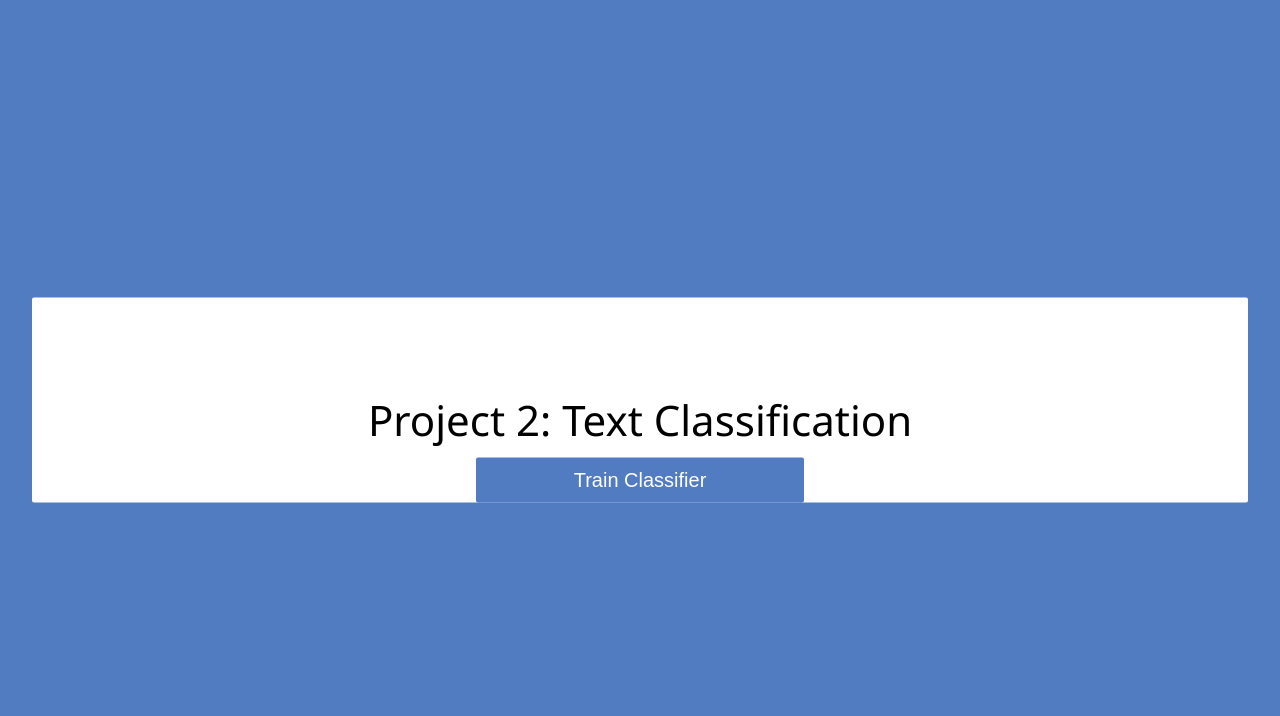
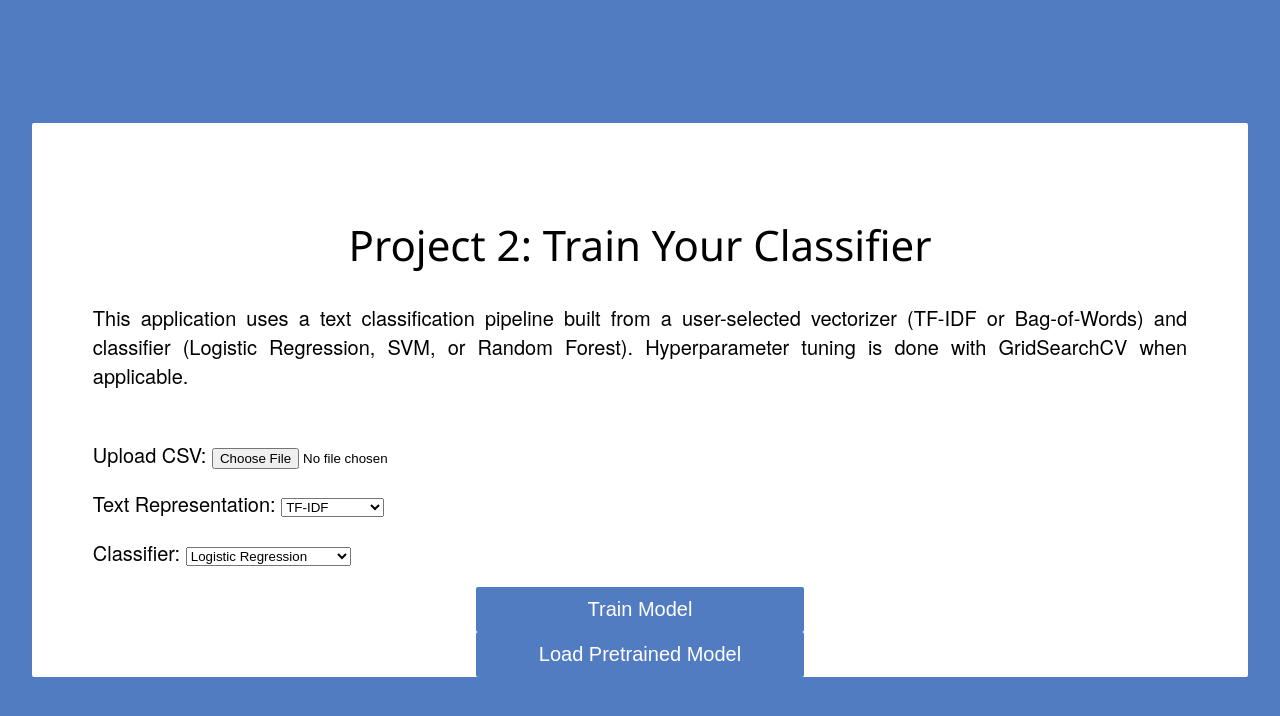
Before and after one commit to Riyashalad1421/HCAI_PROJECT, a Django app: page /project2/ in a window 1280 px wide. Shown: the top 716 px of the page. Run offline with Django 5.2, Linux system fonts and the light colour scheme.

Commit message:
Updated Task 1 project 2

```diff
--- a/project2/forms.py
+++ b/project2/forms.py
@@ -1,11 +1,21 @@
 from django import forms
 
-class TrainingForm(forms.Form):
-    vectorizer_choice = forms.ChoiceField(choices=[
-        ('tfidf', 'TF-IDF'),
-        ('bow', 'Bag-of-Words'),
-    ])
-    classifier_choice = forms.ChoiceField(choices=[
-        ('logreg', 'Logistic Regression'),
-        ('svm', 'SVM')
-    ])
+class TextClassificationForm(forms.Form):
+    file = forms.FileField(label="Upload CSV")
+
+    vectorizer_choice = forms.ChoiceField(
+        choices=[
+            ('tfidf', 'TF-IDF'),
+            ('bow', 'Bag of Words')
+        ],
+        label="Text Representation"
+    )
+
+    model_choice = forms.ChoiceField(
+        choices=[
+            ('logreg', 'Logistic Regression'),
+            ('svm', 'Support Vector Machine'),
+            ('rf', 'Random Forest')
+        ],
+        label="Classifier"
+    )
--- a/project2/templates/project2/train.html
+++ b/project2/templates/project2/train.html
@@ -1,28 +1,48 @@
 {% extends 'base.html' %}
 {% block content %}
+{% load static %}
+
 
 <div class="box">
   <div class="title-container">
-    <div class="title">Project 2: Text Classification</div>
+    <div class="title">Project 2: Train Your Classifier</div>
   </div>
 
   <div class="main-text">
-    <form method="post">
+  <p>
+    This application uses a text classification pipeline built from a user-selected vectorizer (TF-IDF or Bag-of-Words)
+    and classifier (Logistic Regression, SVM, or Random Forest). Hyperparameter tuning is done with GridSearchCV
+    when applicable.
+  </p>
+  </div>
+  <div class="main-text">
+    <form method="post" enctype="multipart/form-data">
       {% csrf_token %}
-      <button type="submit">Train Classifier</button>
+      {{ form.as_p }}
+      <button type="submit" name="action" value="train">Train Model</button>
+      <button type="submit" name="action" value="load">Load Pretrained Model</button>
     </form>
+
+    <div id="spinner" style="display: none; margin-top: 1rem;">
+      <p>Training in progress... Please wait.</p>
+      <img src="{% static 'spinner.gif' %}" alt="Loading..." width="50">
+    </div>
+
+    {% if error %}
+      <p style="color: red;">{{ error }}</p>
+    {% endif %}
 
     {% if result %}
       <h3>Test Accuracy: {{ result }}</h3>
-      <p><strong>Best CV Accuracy:</strong> {{ best_cv_score }}</p>
-      <p><strong>Best Parameters:</strong></p>
-      <ul>
-        {% for key, value in best_params.items %}
-          <li>{{ key }}: {{ value }}</li>
-        {% endfor %}
-      </ul>
     {% endif %}
   </div>
 </div>
+<script>
+  const form = document.querySelector('form');
+  const spinner = document.getElementById('spinner');
 
+  form.addEventListener('submit', function () {
+    spinner.style.display = 'block';
+  });
+</script>
 {% endblock %}
--- a/project2/views.py
+++ b/project2/views.py
@@ -2,62 +2,128 @@ from django.shortcuts import render
 import pandas as pd
 from sklearn.model_selection import train_test_split, GridSearchCV
 from sklearn.pipeline import Pipeline
-from sklearn.feature_extraction.text import TfidfVectorizer
+from sklearn.feature_extraction.text import TfidfVectorizer, CountVectorizer
 from sklearn.linear_model import LogisticRegression
 from sklearn.metrics import accuracy_score
+from sklearn.svm import SVC
+from sklearn.ensemble import RandomForestClassifier
+from .forms import TextClassificationForm
+import io
+import pickle
+import os
+from django.conf import settings
+
+MODEL_PATH = os.path.join(settings.BASE_DIR, 'static', 'saved_pipeline.pkl')
 
 def index(request):
+    form = TextClassificationForm()
     test_accuracy = None
     best_params = None
     best_cv_score = None
+    error_message = None
+
 
     if request.method == "POST":
-        df = pd.read_csv('static/IMDB Dataset.csv')
-        df['label'] = df['sentiment'].map({'positive': 1, 'negative': 0})
+        action = request.POST.get('action')
+        form = TextClassificationForm(request.POST, request.FILES)
 
-        X = df['review']
-        y = df['label']
+        if action == 'load':
+            try:
+                with open(MODEL_PATH, 'rb') as f:
+                    loaded_pipeline = pickle.load(f)
 
-        X_train, X_test, y_train, y_test = train_test_split(
-            X, y, test_size=0.2, random_state=42, shuffle=True
-        )
+                # Load default test data (for demo)
+                df = pd.read_csv('static/IMDB Dataset.csv').sample(2000, random_state=42)
+                df['label'] = df['sentiment'].map({'positive': 1, 'negative': 0})
+                X = df['review']
+                y = df['label']
 
-        pipeline = Pipeline([
-            ('tfidf', TfidfVectorizer(stop_words='english')),
-            ('clf', LogisticRegression(solver='liblinear', max_iter=1000)),
-        ])
+                X_train, X_test, y_train, y_test = train_test_split(
+                    X, y, test_size=0.2, random_state=42
+                )
 
-        """param_grid = {
-            'tfidf__ngram_range': [(1, 1), (1, 2)],
-            'tfidf__max_features': [10000, 20000],
-            'clf__C': [0.01, 0.1, 1, 10],
-        }"""
+                y_pred = loaded_pipeline.predict(X_test)
+                test_accuracy = f"{accuracy_score(y_test, y_pred):.2%}"
+            except Exception as e:
+                error_message = f"Failed to load pre-trained model: {str(e)}"
 
-        param_grid = {
-            'tfidf__ngram_range': [(1, 1)],          # Just unigrams for speed | [(1, 1), (1, 2)]
-            'tfidf__max_features': [10000],          # Smaller vocab size | [10000, 20000]
-            'clf__C': [1],                           # One regularization value | [0.01, 0.1, 1, 10]
-        }
+        elif form.is_valid() and action =='train':
+            file = request.FILES['file']
+            try:
+                df = pd.read_csv(file)
+                df['label'] = df['sentiment'].map({'positive': 1, 'negative': 0})
 
-        grid = GridSearchCV(
-            pipeline,
-            param_grid,
-            cv = 2, #make it back to 3 later
-            scoring='accuracy',
-            verbose = 1,
-            n_jobs = 1 #make it back to -1 later
-        )
-        grid.fit(X_train, y_train)
+                X = df['review']
+                y = df['label']
 
-        y_pred = grid.best_estimator_.predict(X_test)
-        accuracy = accuracy_score(y_test, y_pred)
+                vec_type = form.cleaned_data['vectorizer_choice']
+                model_type = form.cleaned_data['model_choice']
 
-        test_accuracy = f"{accuracy:.2%}"
-        best_cv_score = f"{grid.best_score_:.2%}"
-        best_params = grid.best_params_
+                vectorizer = TfidfVectorizer(stop_words='english') if vec_type == 'tfidf' else CountVectorizer(stop_words='english')
+
+                if model_type == 'logreg':
+                    classifier = LogisticRegression(solver = 'liblinear')
+                    param_grid = {
+                        'vectorizer__max_features': [10000],
+                        'vectorizer__ngram_range': [(1, 1), (1, 2)],
+                        'clf__C': [0.01, 0.1, 1]
+                    }
+                elif model_type == 'svm':
+                    classifier = SVC()
+                    param_grid = {
+                        'vectorizer__max_features': [10000],
+                        'vectorizer__ngram_range': [(1, 1), (1, 2)],
+                        'clf__C': [0.1, 1, 10],
+                        'clf__kernel': ['linear', 'rbf']
+                    }
+                elif model_type == 'rf':
+                    classifier = RandomForestClassifier()
+                    param_grid = None
+                else:
+                    classifier = LogisticRegression()
+
+                pipeline = Pipeline([
+                    ('vectorizer', vectorizer),
+                    ('clf', classifier)
+                ])
+
+
+                X_train, X_test, y_train, y_test = train_test_split(
+                    X, y, test_size=0.2, random_state=42, shuffle=True
+                )
+
+                if param_grid:
+                    grid = GridSearchCV(
+                        pipeline,
+                        param_grid = param_grid,
+                        cv = 2,
+                        scoring='accuracy',
+                        verbose = 1,
+                        n_jobs = 1
+                    )
+                    grid.fit(X_train, y_train)
+                    best_model = grid.best_estimator_
+                    y_pred = best_model.predict(X_test)
+                    test_accuracy = f"{accuracy_score(y_test, y_pred):.2%}"
+                    best_cv_score = f"{grid.best_score_:.2%}"
+                    best_params = grid.best_params_
+                    model_to_save = best_model
+                else:
+                    pipeline.fit(X_train, y_train)
+                    y_pred = pipeline.predict(X_test)
+                    test_accuracy = f"{accuracy_score(y_test, y_pred):.2%}"
+                    model_to_save = pipeline
+
+                with open(MODEL_PATH, 'wb') as f:
+                        pickle.dump(model_to_save, f)
+
+            except Exception as e:
+                error_message = f"Error processing the given file: {str(e)}"
 
     return render(request, 'project2/train.html', {
+        'form': form,
         'result': test_accuracy,
         'best_cv_score': best_cv_score,
-        'best_params': best_params
+        'best_params': best_params,
+        'error': error_message,
     })
```
Also changed, not shown: static/spinner.gif (added), 1 other file.
